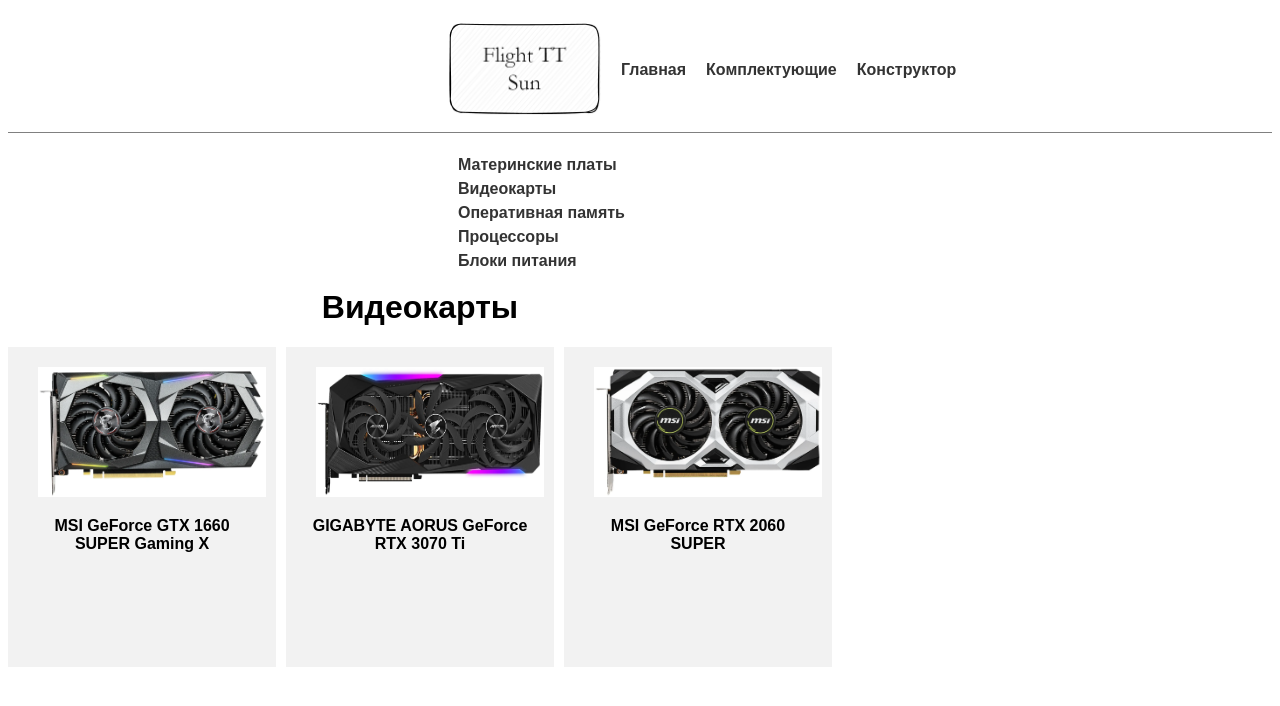
After one commit to DarkiDeuce/PC, a Django app: page /accessories/videocards/ in a window 1280 px wide; the page is wider, and only the part inside the window is pictured. The commit adds this page. Shown: the top 706 px of that part. Run offline with Django 4.2, Linux system fonts and the light colour scheme; data comes from the database, SQL or seed files in the repository.

Commit message:
add videcard_detail and videocards_list

```diff
--- a/PC/PC/urls.py
+++ b/PC/PC/urls.py
@@ -7,5 +7,7 @@
     path('', views.index, name='home'),
     path('accessories/', views.accessories, name='accessories'),
     re_path(r'^accessories/motherboards/$', views.MotherboardListView.as_view(), name='motherboard'),
-    re_path(r'^accessories/motherboard/(?P<pk>\d+)/$', views.MotherboardDetailView.as_view(), name='motherboard-detail')
+    re_path(r'^accessories/motherboard/(?P<pk>\d+)/$', views.MotherboardDetailView.as_view(), name='motherboard-detail'),
+    re_path(r'^accessories/videocards/$', views.VideocardsListView.as_view(), name='videocard'),
+    re_path(r'^accessories/videocard/(?P<pk>\d+)/$', views.VideocardsDetailView.as_view(), name='videocard-detail'),
 ]
--- a/PC/PC_Components/models.py
+++ b/PC/PC_Components/models.py
@@ -23,6 +23,9 @@
 
     def __str__(self):
         return self.name
+
+    def get_absolute_url(self):
+        return reverse('videocard-detail', args=[str(self.id)])
 
 class type_RAM(models.Model):
     type = models.CharField(max_length=10,
--- a/PC/PC_Components/static/css/styles.css
+++ b/PC/PC_Components/static/css/styles.css
@@ -138,3 +138,13 @@
 .сharacteristics {
     padding-left: 20px;
 }
+
+.card-video img {
+    width: 100%;
+    height: 130px;
+}
+
+.photo_video img{
+    width: 250px;
+    height: 130px;
+}
--- a/PC/PC_Components/templates/catalog/accessories.html
+++ b/PC/PC_Components/templates/catalog/accessories.html
@@ -3,7 +3,7 @@
 {% block sidebar %}
     <ul class="sidebar">
         <li><a href="{% url 'motherboard' %}">Материнские платы</a></li>
-        <li><a href="#">Видеокарты</a></li>
+        <li><a href="{% url 'videocard' %}">Видеокарты</a></li>
         <li><a href="#">Оперативная память</a></li>
         <li><a href="#">Процессоры</a></li>
         <li><a href="#">Блоки питания</a></li>
--- /dev/null
+++ b/PC/PC_Components/templates/catalog/videocards_list.html
@@ -0,0 +1,25 @@
+{% extends "catalog/accessories.html" %}
+
+{% load static %}
+
+{% block content %}
+    <div class="header">
+        <h1>Видеокарты</h1>
+    </div>
+    {% if videocards_list %}
+        <div class="motherboard_list">
+            <div class="grid-container">
+                {% for videocard in videocards_list %}
+                    <div class="grid-item">
+                        <div class="card-video">
+                            <a href="{{ videocard.get_absolute_url }}">
+                                <img src="{% static 'img/videocards/'|add:videocard.name|add:'.png' %}" alt="{{ videocard.name }}">
+                                <p>{{ videocard.name }}</p>
+                            </a>
+                        </div>
+                    </div>
+                {% endfor %}
+            </div>
+        </div>
+    {% endif %}
+{% endblock %}
--- a/PC/PC_Components/views.py
+++ b/PC/PC_Components/views.py
@@ -7,14 +7,17 @@
     template_name = 'catalog/motherboard_list.html'
     model = Motherboard
 
-    def get_context_data(self, **kwargs):
-        context = super().get_context_data(**kwargs)
-        context['image_path'] = 'img/motherboard/'
-        return context
-
 class MotherboardDetailView(generic.DetailView):
     model = Motherboard
     template_name = 'catalog/motherboard_detail.html'
+
+class VideocardsListView(generic.ListView):
+    template_name = 'catalog/videocards_list.html'
+    model = VideoCards
+
+class VideocardsDetailView(generic.DetailView):
+    model = VideoCards
+    template_name = 'catalog/videocards_detail.html'
 
 def index(request):
     num_matherboard = Motherboard.objects.all().count()
```
Also changed, not shown: PC/PC_Components/templates/catalog/videocards_detail.html (added, +22 -0 lines).
